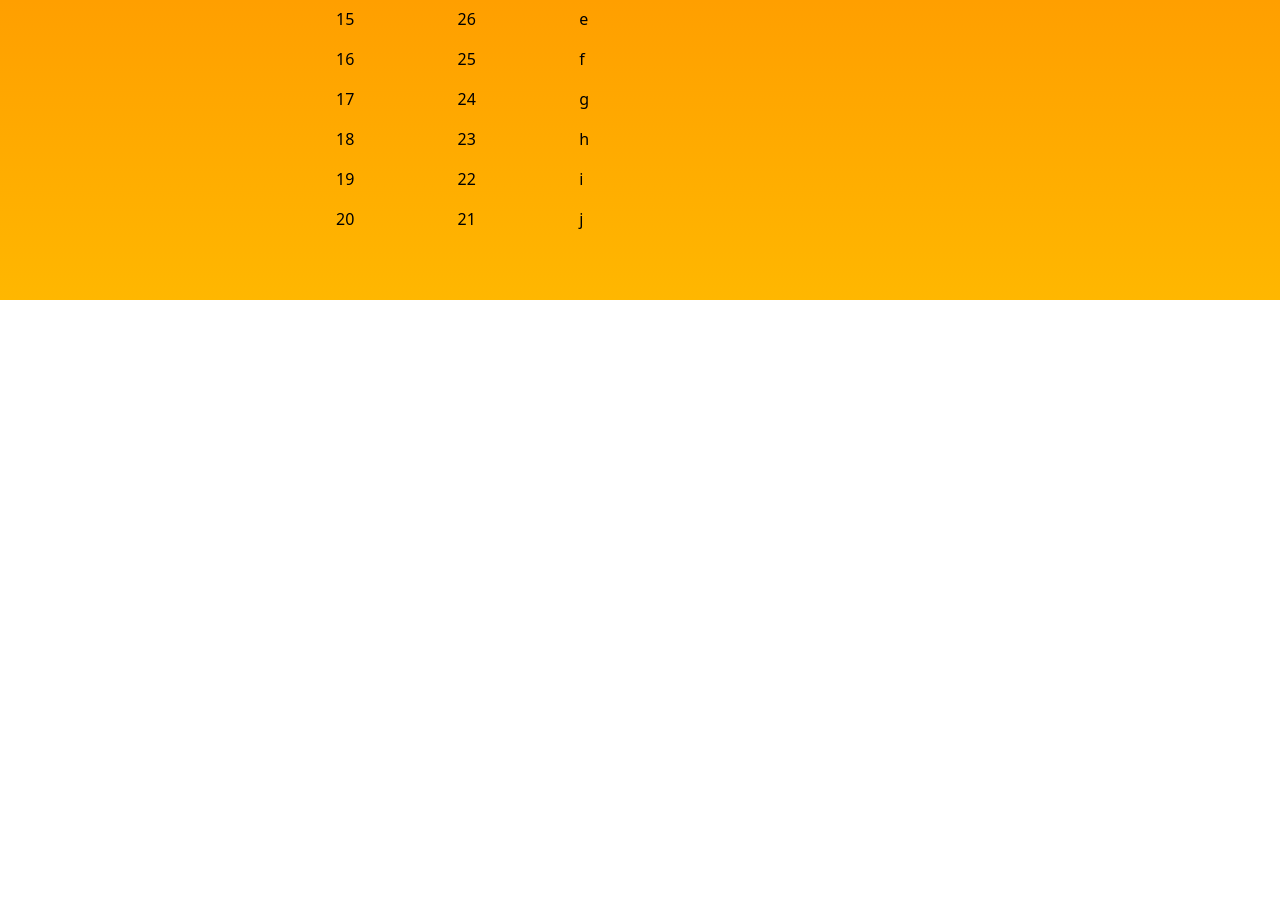
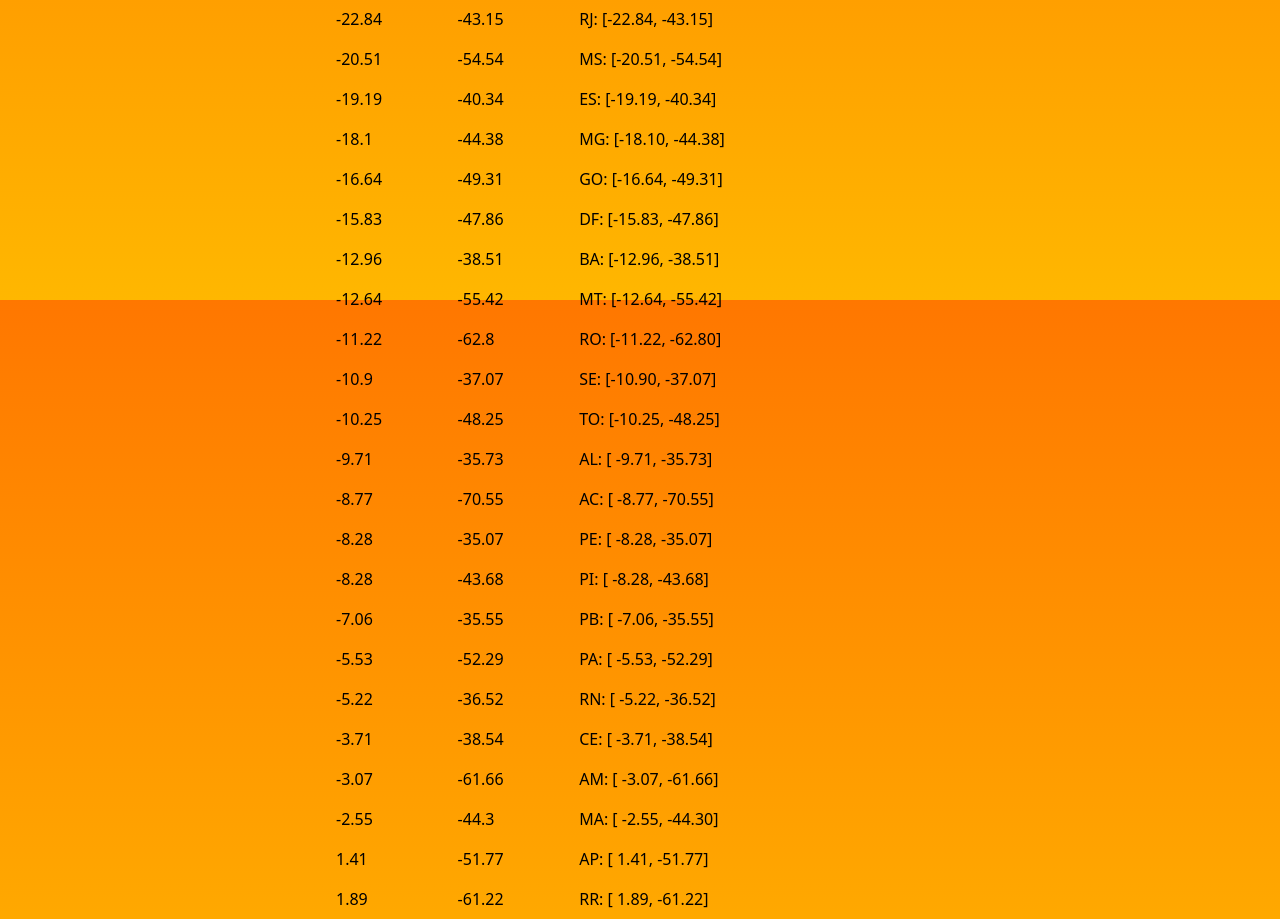
Before and after one commit to rcmilan/kata-forecast, a React (Vite) app: page / in a window 1280 px wide. Shown: the part 500-1419 px from the top of the page. Before the commit the page ends 800 px from the top, so only its background shows below. Built offline with nearby package versions, Linux system fonts and the light colour scheme.

Commit message:
city data

```diff
--- a/src/App.tsx
+++ b/src/App.tsx
@@ -5,16 +5,33 @@ import SearchInput from "./components/searchInput";
 
 function App() {
   const tableProp: RowData[] = [
-    { min: 11, max: 30, cityName: "a" },
-    { min: 12, max: 29, cityName: "b" },
-    { min: 13, max: 28, cityName: "c" },
-    { min: 14, max: 27, cityName: "d" },
-    { min: 15, max: 26, cityName: "e" },
-    { min: 16, max: 25, cityName: "f" },
-    { min: 17, max: 24, cityName: "g" },
-    { min: 18, max: 23, cityName: "h" },
-    { min: 19, max: 22, cityName: "i" },
-    { min: 20, max: 21, cityName: "j" },
+    { min: -8.77, max: -70.55, cityName: "AC: [ -8.77, -70.55]" },
+    { min: -9.71, max: -35.73, cityName: "AL: [ -9.71, -35.73]" },
+    { min: -3.07, max: -61.66, cityName: "AM: [ -3.07, -61.66]" },
+    { min: 1.41, max: -51.77, cityName: "AP: [  1.41, -51.77]" },
+    { min: -12.96, max: -38.51, cityName: "BA: [-12.96, -38.51]" },
+    { min: -3.71, max: -38.54, cityName: "CE: [ -3.71, -38.54]" },
+    { min: -15.83, max: -47.86, cityName: "DF: [-15.83, -47.86]" },
+    { min: -19.19, max: -40.34, cityName: "ES: [-19.19, -40.34]" },
+    { min: -16.64, max: -49.31, cityName: "GO: [-16.64, -49.31]" },
+    { min: -2.55, max: -44.3, cityName: "MA: [ -2.55, -44.30]" },
+    { min: -12.64, max: -55.42, cityName: "MT: [-12.64, -55.42]" },
+    { min: -20.51, max: -54.54, cityName: "MS: [-20.51, -54.54]" },
+    { min: -18.1, max: -44.38, cityName: "MG: [-18.10, -44.38]" },
+    { min: -5.53, max: -52.29, cityName: "PA: [ -5.53, -52.29]" },
+    { min: -7.06, max: -35.55, cityName: "PB: [ -7.06, -35.55]" },
+    { min: -24.89, max: -51.55, cityName: "PR: [-24.89, -51.55]" },
+    { min: -8.28, max: -35.07, cityName: "PE: [ -8.28, -35.07]" },
+    { min: -8.28, max: -43.68, cityName: "PI: [ -8.28, -43.68]" },
+    { min: -22.84, max: -43.15, cityName: "RJ: [-22.84, -43.15]" },
+    { min: -5.22, max: -36.52, cityName: "RN: [ -5.22, -36.52]" },
+    { min: -11.22, max: -62.8, cityName: "RO: [-11.22, -62.80]" },
+    { min: -30.01, max: -51.22, cityName: "RS: [-30.01, -51.22]" },
+    { min: 1.89, max: -61.22, cityName: "RR: [  1.89, -61.22]" },
+    { min: -27.33, max: -49.44, cityName: "SC: [-27.33, -49.44]" },
+    { min: -10.9, max: -37.07, cityName: "SE: [-10.90, -37.07]" },
+    { min: -23.55, max: -46.64, cityName: "SP: [-23.55, -46.64]" },
+    { min: -10.25, max: -48.25, cityName: "TO: [-10.25, -48.25]" },
   ];
 
   return (
--- a/src/components/summary/index.tsx
+++ b/src/components/summary/index.tsx
@@ -1,4 +1,4 @@
-import React, { useState, useMemo } from "react";
+import React, { useState } from "react";
 import Header from "./summaryHeader";
 import Row from "./summaryRow";
 import Title from "./summaryTitle";
@@ -7,6 +7,17 @@ import { ColumnKey, RowData, SortDirection } from "./types";
 interface Props {
   data: RowData[];
 }
+
+const compareColumns = (
+  sortColumn: ColumnKey,
+  sortDirection: SortDirection
+) => {
+  return (a: RowData, b: RowData) => {
+    const aVal = a[sortColumn];
+    const bVal = b[sortColumn];
+    return sortDirection === "asc" ? aVal - bVal : bVal - aVal;
+  };
+};
 
 const Summary: React.FC<Props> = ({ data }) => {
   const [sortDirection, setSortDirection] = useState<SortDirection>("asc");
@@ -19,15 +30,7 @@ const Summary: React.FC<Props> = ({ data }) => {
     setSortColumn(columnKey);
   };
 
-  const sortedData = useMemo(() => {
-    const compareColumns = (a: RowData, b: RowData) => {
-      const aVal = a[sortColumn];
-      const bVal = b[sortColumn];
-      return sortDirection === "asc" ? aVal - bVal : bVal - aVal;
-    };
-
-    return [...data].sort(compareColumns);
-  }, [data, sortColumn, sortDirection]);
+  const sortedData = [...data].sort(compareColumns(sortColumn, sortDirection));
 
   return (
     <>
@@ -35,7 +38,7 @@ const Summary: React.FC<Props> = ({ data }) => {
       <div className="w-full">
         <Header sortDirection={sortDirection} onSortToggle={handleSortToggle} />
         {sortedData.map((row) => (
-          <Row key={row.min} row={row} />
+          <Row key={row.cityName} row={row} />
         ))}
       </div>
     </>
```
